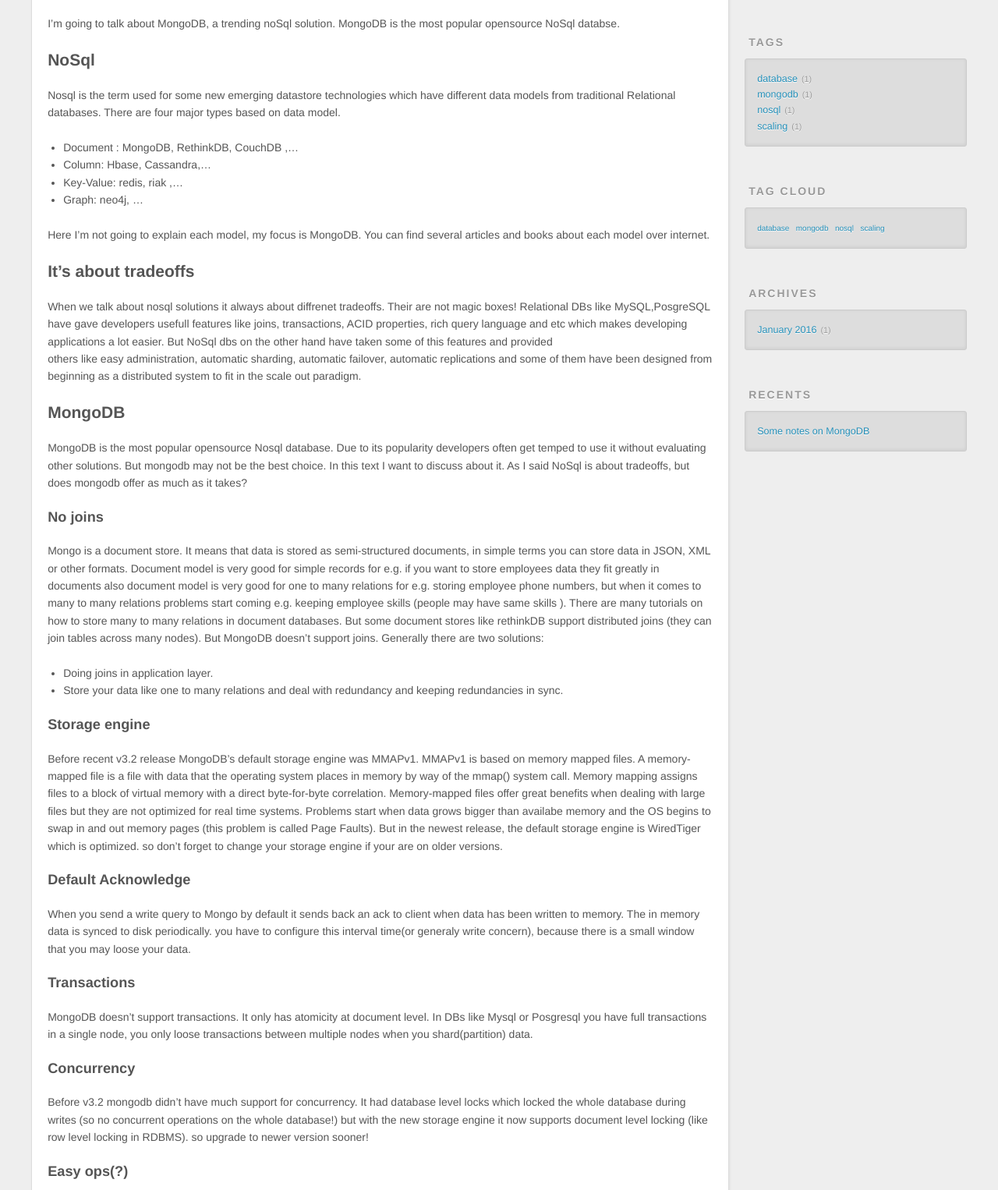
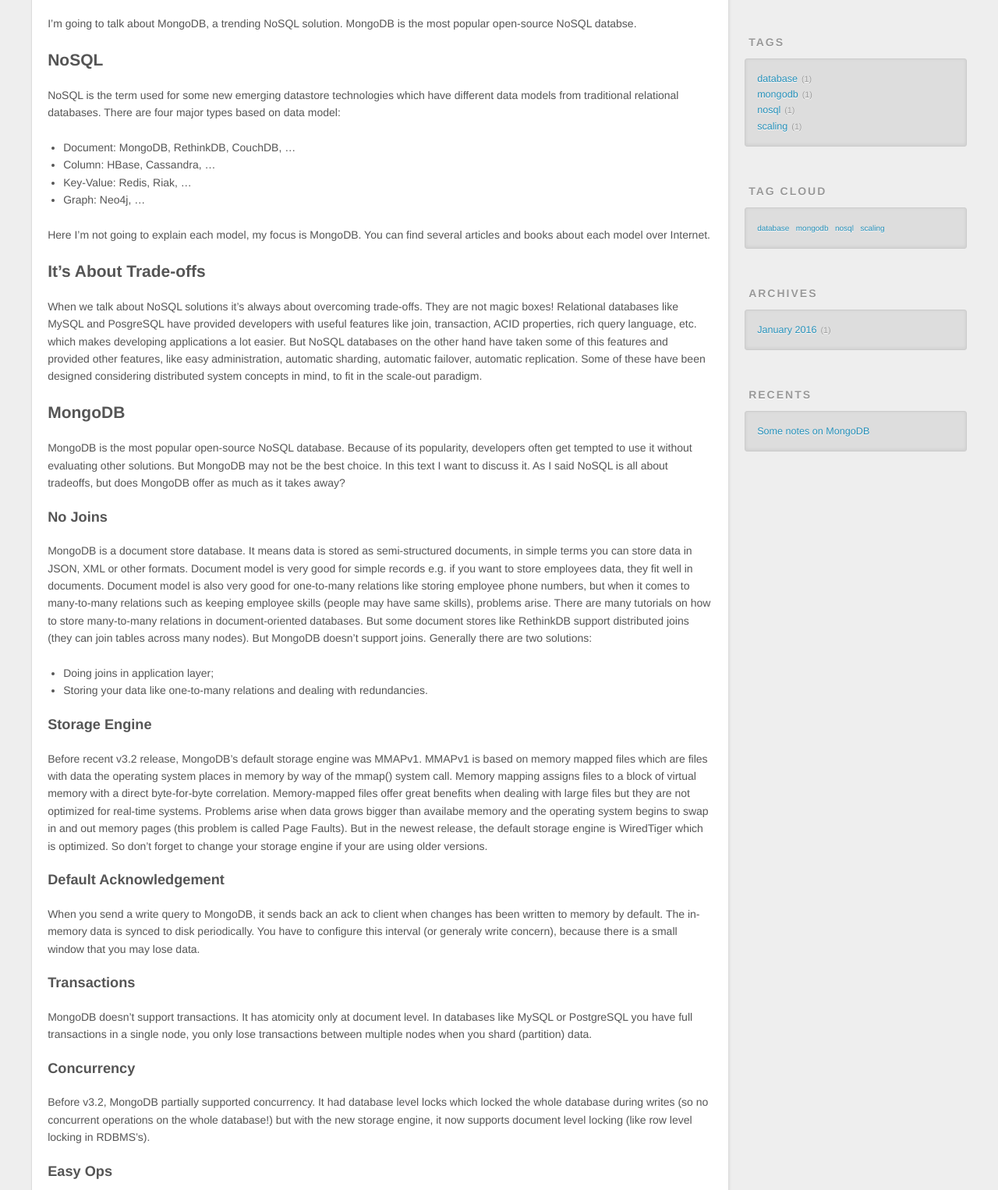
Before and after one commit to AiDirex/aidirex.github.io, a plain HTML site: page 2016/01/04/Some-notes-on-MongoDB/index.html in a window 1280 px wide. Shown: the part 434-1960 px from the top of the page at 78% size. Drawn offline with nearby package versions, Linux system fonts and the light colour scheme.

Commit message:
Site updated: 2016-01-05 15:19:14

```diff
--- a/2016/01/04/Some-notes-on-MongoDB/index.html
+++ b/2016/01/04/Some-notes-on-MongoDB/index.html
@@ -5,19 +5,19 @@
 
   <title>Some notes on MongoDB | null</title>
   <meta name="viewport" content="width=device-width, initial-scale=1, maximum-scale=1">
-  <meta name="description" content="I’m going to talk about MongoDB, a trending noSql solution. MongoDB is the most popular opensource NoSql databse.
-NoSqlNosql is the term used for some new emerging datastore technologies which have">
+  <meta name="description" content="I’m going to talk about MongoDB, a trending NoSQL solution. MongoDB is the most popular open-source NoSQL databse.
+NoSQLNoSQL is the term used for some new emerging datastore technologies which have">
 <meta property="og:type" content="article">
 <meta property="og:title" content="Some notes on MongoDB">
 <meta property="og:url" content="http://aidirex.github.io/2016/01/04/Some-notes-on-MongoDB/index.html">
 <meta property="og:site_name">
-<meta property="og:description" content="I’m going to talk about MongoDB, a trending noSql solution. MongoDB is the most popular opensource NoSql databse.
-NoSqlNosql is the term used for some new emerging datastore technologies which have">
-<meta property="og:updated_time" content="2016-01-04T20:46:42.151Z">
+<meta property="og:description" content="I’m going to talk about MongoDB, a trending NoSQL solution. MongoDB is the most popular open-source NoSQL databse.
+NoSQLNoSQL is the term used for some new emerging datastore technologies which have">
+<meta property="og:updated_time" content="2016-01-05T11:48:09.894Z">
 <meta name="twitter:card" content="summary">
 <meta name="twitter:title" content="Some notes on MongoDB">
-<meta name="twitter:description" content="I’m going to talk about MongoDB, a trending noSql solution. MongoDB is the most popular opensource NoSql databse.
-NoSqlNosql is the term used for some new emerging datastore technologies which have">
+<meta name="twitter:description" content="I’m going to talk about MongoDB, a trending NoSQL solution. MongoDB is the most popular open-source NoSQL databse.
+NoSQLNoSQL is the term used for some new emerging datastore technologies which have">
 
     <link rel="alternative" href="/atom.xml" title="null" type="application/atom+xml">
 
@@ -89,35 +89,35 @@
 
     <div class="article-entry" itemprop="articleBody">
 
-        <p>I’m going to talk about MongoDB, a trending noSql solution. MongoDB is the most popular opensource NoSql databse.  </p>
-<h2 id="NoSql"><a href="#NoSql" class="headerlink" title="NoSql"></a>NoSql</h2><p>Nosql is the term used for some new emerging datastore technologies which have different data models from traditional Relational databases. There are four major types based on data model. </p>
+        <p>I’m going to talk about MongoDB, a trending NoSQL solution. MongoDB is the most popular open-source NoSQL databse.  </p>
+<h2 id="NoSQL"><a href="#NoSQL" class="headerlink" title="NoSQL"></a>NoSQL</h2><p>NoSQL is the term used for some new emerging datastore technologies which have different data models from traditional relational databases. There are four major types based on data model: </p>
 <ul>
-<li>Document : MongoDB, RethinkDB, CouchDB ,…  </li>
-<li>Column: Hbase, Cassandra,…  </li>
-<li>Key-Value: redis, riak ,…  </li>
-<li>Graph: neo4j, …</li>
+<li>Document: MongoDB, RethinkDB, CouchDB, …  </li>
+<li>Column: HBase, Cassandra, …  </li>
+<li>Key-Value: Redis, Riak, …  </li>
+<li>Graph: Neo4j, …</li>
 </ul>
-<p>Here I’m not going to explain each model, my focus is MongoDB. You can find several articles and books about each model over internet.  </p>
-<h2 id="It_u2019s_about_tradeoffs"><a href="#It_u2019s_about_tradeoffs" class="headerlink" title="It’s about tradeoffs"></a>It’s about tradeoffs</h2><p>When we talk about nosql solutions it always about diffrenet tradeoffs. Their are not magic boxes! Relational DBs like MySQL,PosgreSQL have gave developers usefull features like joins, transactions, ACID properties, rich query language and etc which makes developing applications a lot easier. But NoSql dbs on the other hand have taken some of this features and provided<br>others like easy administration, automatic sharding, automatic failover, automatic replications and some of them have been designed from beginning as a distributed system to fit in the scale out paradigm.  </p>
-<h2 id="MongoDB"><a href="#MongoDB" class="headerlink" title="MongoDB"></a>MongoDB</h2><p>MongoDB is the most popular opensource Nosql database. Due to its popularity developers often get temped to use it without evaluating other solutions. But mongodb may not be the best choice. In this text I want to discuss about it. As I said NoSql is about tradeoffs, but does mongodb offer as much as it takes?</p>
-<h3 id="No_joins"><a href="#No_joins" class="headerlink" title="No joins"></a>No joins</h3><p>Mongo is a document store. It means that data is stored as semi-structured documents, in simple terms you can store data in JSON, XML or other formats. Document model is very good for simple records for e.g. if you want to store employees data they fit greatly in documents also document model is very good for one to many relations for e.g. storing employee phone numbers, but when it comes to many to many relations problems start coming e.g. keeping employee skills (people may have same skills ). There are many tutorials on how to store many to many  relations in document databases. But some document stores like rethinkDB support distributed joins (they can join tables across many nodes). But MongoDB doesn’t support joins. Generally there are two solutions:</p>
+<p>Here I’m not going to explain each model, my focus is MongoDB. You can find several articles and books about each model over Internet.  </p>
+<h2 id="It_u2019s_About_Trade-offs"><a href="#It_u2019s_About_Trade-offs" class="headerlink" title="It’s About Trade-offs"></a>It’s About Trade-offs</h2><p>When we talk about NoSQL solutions it’s always about overcoming trade-offs. They are not magic boxes! Relational databases like MySQL and PosgreSQL have provided developers with useful features like join, transaction, ACID properties, rich query language, etc. which makes developing applications a lot easier. But NoSQL databases on the other hand have taken some of this features and provided other features, like easy administration, automatic sharding, automatic failover, automatic replication. Some of these have been designed considering distributed system concepts in mind, to fit in the scale-out paradigm.  </p>
+<h2 id="MongoDB"><a href="#MongoDB" class="headerlink" title="MongoDB"></a>MongoDB</h2><p>MongoDB is the most popular open-source NoSQL database. Because of its popularity, developers often get tempted to use it without evaluating other solutions. But MongoDB may not be the best choice. In this text I want to discuss it. As I said NoSQL is all about tradeoffs, but does MongoDB offer as much as it takes away?</p>
+<h3 id="No_Joins"><a href="#No_Joins" class="headerlink" title="No Joins"></a>No Joins</h3><p>MongoDB is a document store database. It means data is stored as semi-structured documents, in simple terms you can store data in JSON, XML or other formats. Document model is very good for simple records e.g. if you want to store employees data, they fit well in documents. Document model is also very good for one-to-many relations like storing employee phone numbers, but when it comes to many-to-many relations such as keeping employee skills (people may have same skills), problems arise. There are many tutorials on how to store many-to-many relations in document-oriented databases. But some document stores like RethinkDB support distributed joins (they can join tables across many nodes). But MongoDB doesn’t support joins. Generally there are two solutions:</p>
 <ul>
-<li>Doing joins in application layer.  </li>
-<li>Store your data like one to many relations and deal with redundancy and keeping redundancies in sync.</li>
+<li>Doing joins in application layer;</li>
+<li>Storing your data like one-to-many relations and dealing with redundancies.</li>
 </ul>
-<h3 id="Storage_engine"><a href="#Storage_engine" class="headerlink" title="Storage engine"></a>Storage engine</h3><p>Before recent v3.2 release MongoDB’s default storage engine was MMAPv1. MMAPv1 is based on memory mapped files. A memory-mapped file is a file with data that the operating system places in memory by way of the mmap() system call. Memory mapping assigns files to a block of virtual memory with a direct byte-for-byte correlation. Memory-mapped files offer great benefits when dealing with large files but they are not optimized for real time systems. Problems start when data grows bigger than availabe memory and the OS begins to swap in and out memory pages (this problem is called Page Faults). But in the newest release, the default storage engine is WiredTiger which is optimized. so don’t forget to change your storage engine if your are on older versions.</p>
-<h3 id="Default_Acknowledge"><a href="#Default_Acknowledge" class="headerlink" title="Default Acknowledge"></a>Default Acknowledge</h3><p>When you send a write query to Mongo by default it sends back an ack to client when data has been written to memory. The in memory data is synced to disk periodically. you have to configure this interval time(or generaly write concern), because  there is a small window that you may loose your data.</p>
-<h3 id="Transactions"><a href="#Transactions" class="headerlink" title="Transactions"></a>Transactions</h3><p>MongoDB doesn’t support transactions. It only has atomicity at document level. In DBs like Mysql or Posgresql you have full transactions in a single node, you only loose transactions between multiple nodes when you shard(partition) data. </p>
-<h3 id="Concurrency"><a href="#Concurrency" class="headerlink" title="Concurrency"></a>Concurrency</h3><p>Before v3.2 mongodb didn’t have much support for concurrency. It had database level locks which locked the whole database during writes (so no concurrent operations on the whole database!) but with the new storage engine it now supports document level locking (like row level locking in RDBMS). so upgrade to newer version sooner!</p>
-<h3 id="Easy_ops_28_3F_29"><a href="#Easy_ops_28_3F_29" class="headerlink" title="Easy ops(?)"></a>Easy ops(?)</h3><p>one of the things that nosql dbs claim to have is easy administration. Routine admin tasks maybe easy doing in mongodb (they are easy every where!) but sharding your data or setting up a Highly available cluster without single point of failure is still complex manual task. but other Nosqls like rethnikDB simplify this task greatly.</p>
-<h3 id="Learning_a_new_technology"><a href="#Learning_a_new_technology" class="headerlink" title="Learning a new technology"></a>Learning a new technology</h3><p>One other thing you have to deal with is learning a new technology. Setting a server for testing is easy in Mongo but if you want to deploy in production you have to go throuh the docs. Also developers have to learn a new query language. because MongoDB has it’s own query language.</p>
-<p>I’ve summarized some expriences we have faced in our project using MongoDB, finally we switched back to MySql. So before choosing MongoDB consider other solutions too.</p>
+<h3 id="Storage_Engine"><a href="#Storage_Engine" class="headerlink" title="Storage Engine"></a>Storage Engine</h3><p>Before recent v3.2 release, MongoDB’s default storage engine was MMAPv1. MMAPv1 is based on memory mapped files which are files with data the operating system places in memory by way of the mmap() system call. Memory mapping assigns files to a block of virtual memory with a direct byte-for-byte correlation. Memory-mapped files offer great benefits when dealing with large files but they are not optimized for real-time systems. Problems arise when data grows bigger than availabe memory and the operating system begins to swap in and out memory pages (this problem is called Page Faults). But in the newest release, the default storage engine is WiredTiger which is optimized. So don’t forget to change your storage engine if your are using older versions.</p>
+<h3 id="Default_Acknowledgement"><a href="#Default_Acknowledgement" class="headerlink" title="Default Acknowledgement"></a>Default Acknowledgement</h3><p>When you send a write query to MongoDB, it sends back an ack to client when changes has been written to memory by default. The in-memory data is synced to disk periodically. You have to configure this interval (or generaly write concern), because  there is a small window that you may lose data.</p>
+<h3 id="Transactions"><a href="#Transactions" class="headerlink" title="Transactions"></a>Transactions</h3><p>MongoDB doesn’t support transactions. It has atomicity only at document level. In databases like MySQL or PostgreSQL you have full transactions in a single node, you only lose transactions between multiple nodes when you shard (partition) data. </p>
+<h3 id="Concurrency"><a href="#Concurrency" class="headerlink" title="Concurrency"></a>Concurrency</h3><p>Before v3.2, MongoDB partially supported concurrency. It had database level locks which locked the whole database during writes (so no concurrent operations on the whole database!) but with the new storage engine, it now supports document level locking (like row level locking in RDBMS’s).</p>
+<h3 id="Easy_Ops"><a href="#Easy_Ops" class="headerlink" title="Easy Ops"></a>Easy Ops</h3><p>One of the things that NoSQL databases claim is easy administration. Routine admin tasks may be easy doing in MongoDB (they are easy every where!) but sharding your data or setting up a highly available cluster without a single point of failure is still a complex manual task, but other NoSQLs like RethinkDB simplifies this task greatly.</p>
+<h3 id="Learning_a_New_Technology"><a href="#Learning_a_New_Technology" class="headerlink" title="Learning a New Technology"></a>Learning a New Technology</h3><p>One other thing you have to deal with, is learning a new technology. Setting a server for testing is easy with MongoDB but if you want to deploy in production you have to go through the docs. Also developers have to learn a new query language, because MongoDB has its own query language.</p>
+<p>I’ve summarized some expriences I have faced in a project using MongoDB, finally we switched back to MySQL. So before choosing MongoDB, consider other solutions too.</p>
 <h5 id="Aidin_Rasti"><a href="#Aidin_Rasti" class="headerlink" title="Aidin Rasti"></a>Aidin Rasti</h5><p>P.S. Thanks to Behdad Keynejad for editing </p>
 
 
     </div>
     <footer class="article-footer">
-      <a data-url="http://aidirex.github.io/2016/01/04/Some-notes-on-MongoDB/" data-id="cij0g9iz70000wsk1ql659p47" class="article-share-link">Share</a>
+      <a data-url="http://aidirex.github.io/2016/01/04/Some-notes-on-MongoDB/" data-id="cij1c2fjd0000ewk1koseffmo" class="article-share-link">Share</a>
 
 
   <ul class="article-tag-list"><li class="article-tag-list-item"><a class="article-tag-list-link" href="/tags/database/">database</a></li><li class="article-tag-list-item"><a class="article-tag-list-link" href="/tags/mongodb/">mongodb</a></li><li class="article-tag-list-item"><a class="article-tag-list-link" href="/tags/nosql/">nosql</a></li><li class="article-tag-list-item"><a class="article-tag-list-link" href="/tags/scaling/">scaling</a></li></ul>
```
Also changed, not shown: index.html (+20 -20 lines).
